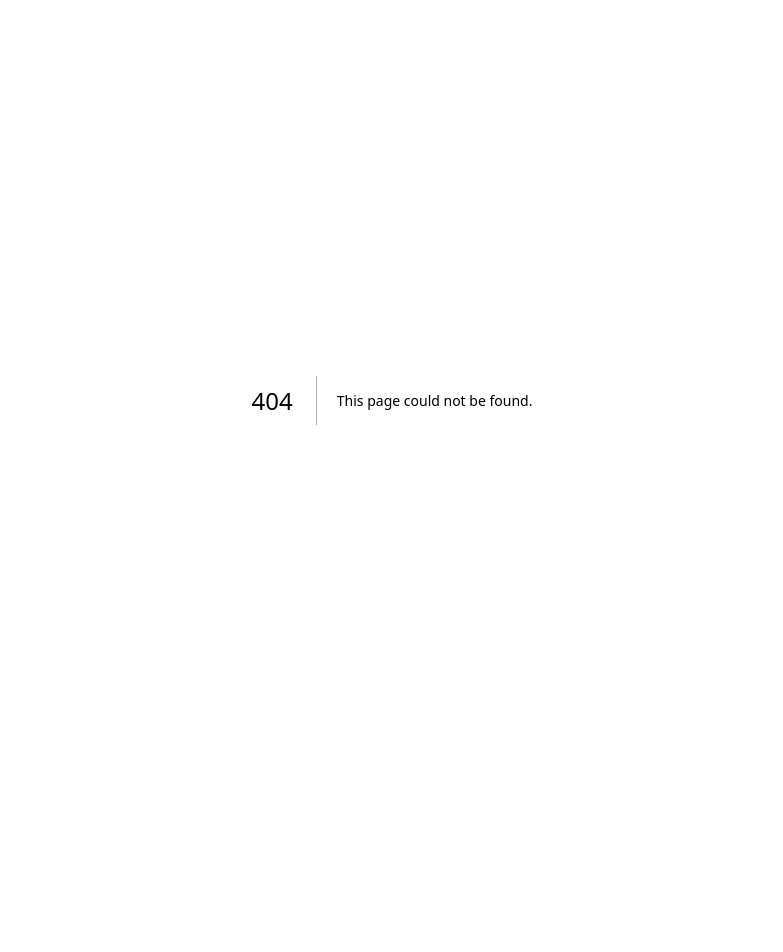
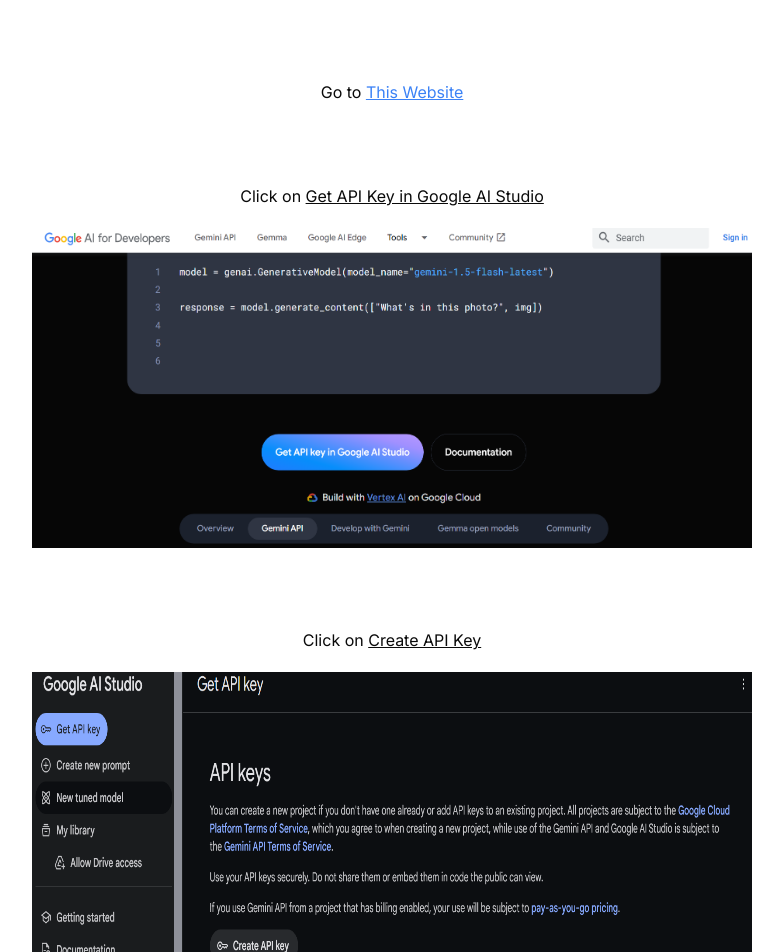
Before and after one commit to kunal021/gmail, a Next.js app: page /getkey in a window 1280 px wide. Before the commit this address had no page. Shown: the top 952 px of the page, without its empty margins (248-1031 px from the left). Before the commit the page ends 800 px from the top, so only its background shows below. Built offline with nearby package versions, Linux system fonts and the light colour scheme.

Commit message:
added instructions to get api key

```diff
--- /dev/null
+++ b/src/app/getkey/page.tsx
@@ -0,0 +1,11 @@
+import HowToGetAPIKey from "@/components/HowToGetAPIKey";
+
+function page() {
+  return (
+    <div>
+      <HowToGetAPIKey />
+    </div>
+  );
+}
+
+export default page;
--- a/src/app/page.tsx
+++ b/src/app/page.tsx
@@ -1,11 +1,15 @@
 import ApiKeyInput from "@/components/ApiKeyInput";
 import { SignIn } from "@/components/SignIn";
+import Link from "next/link";
 
 export default function Home() {
   return (
     <div className="flex flex-col space-y-10 justify-center items-center min-h-screen">
       <SignIn />
       <ApiKeyInput />
+      <Link href={"/getkey"} className="underline text-blue-900 font-semibold">
+        GET GEMINI API KEY?
+      </Link>
     </div>
   );
 }
--- a/src/components/ApiKeyInput.tsx
+++ b/src/components/ApiKeyInput.tsx
@@ -14,7 +14,7 @@
       <Input
         value={value}
         onChange={(e) => setvalue(e.target.value)}
-        placeholder="Enter Gemini API"
+        placeholder="Enter Gemini API Key"
         className="border-gray-500 border-2 focus-visible:ring-offset-0 focus-visible:ring-0 focus-visible:border-black"
       />
     </div>
--- /dev/null
+++ b/src/components/HowToGetAPIKey.tsx
@@ -0,0 +1,43 @@
+/* eslint-disable @next/next/no-img-element */
+import Link from "next/link";
+
+function HowToGetAPIKey() {
+  return (
+    <div className="flex justify-center items-center w-full h-full">
+      <div className="flex flex-col justify-center items-center h-full m-20 space-y-20">
+        <p>
+          Go to{" "}
+          <Link
+            href={"https://ai.google.dev/"}
+            className="underline text-blue-500"
+          >
+            This Website
+          </Link>
+        </p>
+        <div className="flex flex-col justify-center items-center space-y-5">
+          <p>
+            Click on{" "}
+            <span className="underline">Get API Key in Google AI Studio</span>
+          </p>
+          <img
+            src="/Screenshot 2024-06-09 142709.png"
+            alt="api-key"
+            className="md:h-80 md:w-[720px]"
+          ></img>
+        </div>
+        <div className="flex flex-col justify-center items-center space-y-5">
+          <p>
+            Click on <span className="underline">Create API Key</span>
+          </p>
+          <img
+            src="/Screenshot 2024-06-09 142921.png"
+            alt="api-key"
+            className="md:h-80 md:w-[720px]"
+          ></img>
+        </div>
+      </div>
+    </div>
+  );
+}
+
+export default HowToGetAPIKey;
--- a/src/components/SelectResult.tsx
+++ b/src/components/SelectResult.tsx
@@ -22,6 +22,8 @@
           <SelectItem value={"20"}>20</SelectItem>
           <SelectItem value={"25"}>25</SelectItem>
           <SelectItem value={"30"}>30</SelectItem>
+          <SelectItem value={"45"}>40</SelectItem>
+          <SelectItem value={"50"}>50</SelectItem>
         </SelectContent>
       </Select>
     </div>
--- a/src/routes.ts
+++ b/src/routes.ts
@@ -1,9 +1,9 @@
 /**
  * An array of routes that are accessable to public
  * These route do not requires authentication
- * @type {string}
+ * @type {string[]}
  */
-export const publicRoutes = "/";
+export const publicRoutes = ["/", "/getkey"];
 
 /**
  * An array of routes that are used for authentication
```
Also changed, not shown: public/Screenshot 2024-06-09 142709.png (added), public/Screenshot 2024-06-09 142921.png (added).
